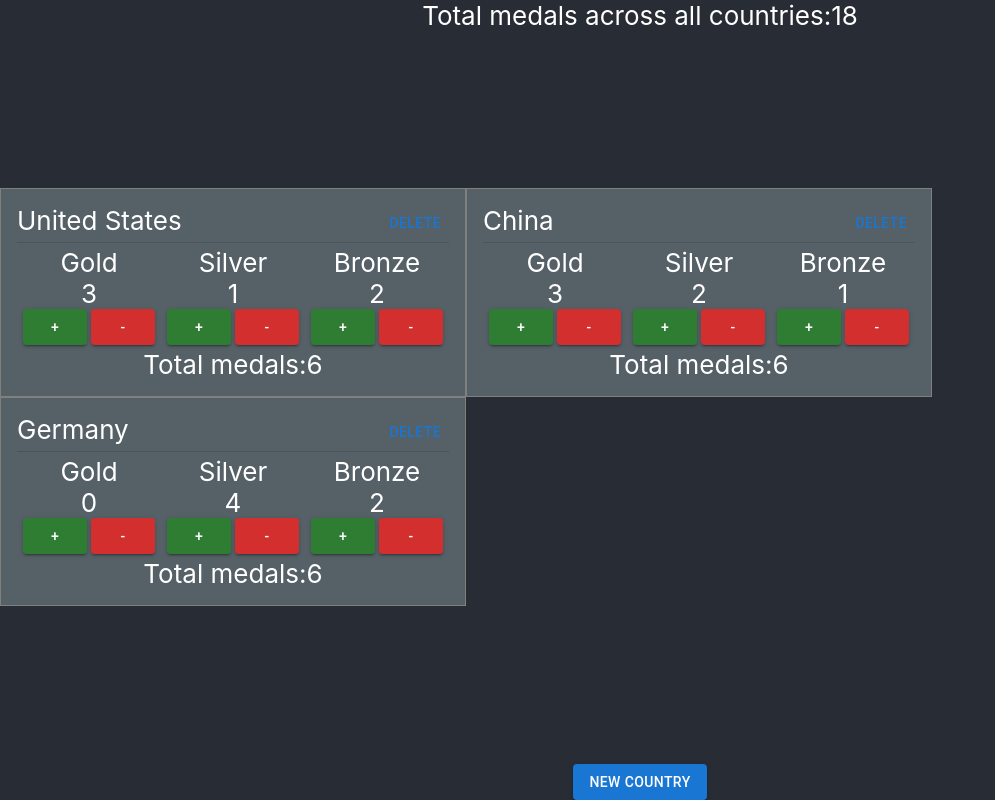
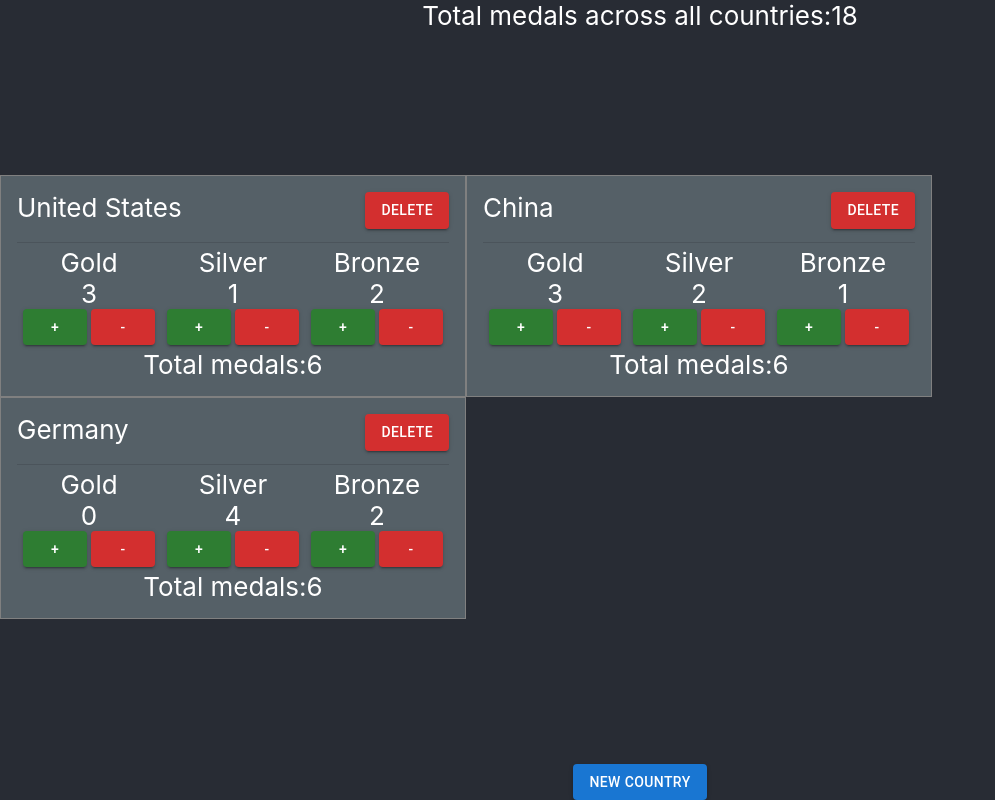
Before and after one commit to azwerlein/React-Forms, a React (Create React App) app: page / in a window 1280 px wide. Shown: the whole page, without its empty margins (0-995 px from the left). Built offline with nearby package versions, Linux system fonts and the light colour scheme.

Commit message:
Style the delete button

```diff
--- a/src/App.css
+++ b/src/App.css
@@ -46,6 +46,7 @@
 .country-header {
   display: flex;
   justify-content: space-between;
+  margin-bottom: 0.5em;
 }
 
 .new-country {
--- a/src/components/Country.jsx
+++ b/src/components/Country.jsx
@@ -35,7 +35,7 @@ class Country extends Component {
                     <div>
                         {name}
                     </div>
-                    <Button onClick={this.deleteCallback}>
+                    <Button variant="contained" color='error' onClick={this.deleteCallback}>
                         Delete
                     </Button>
                 </div>
```
